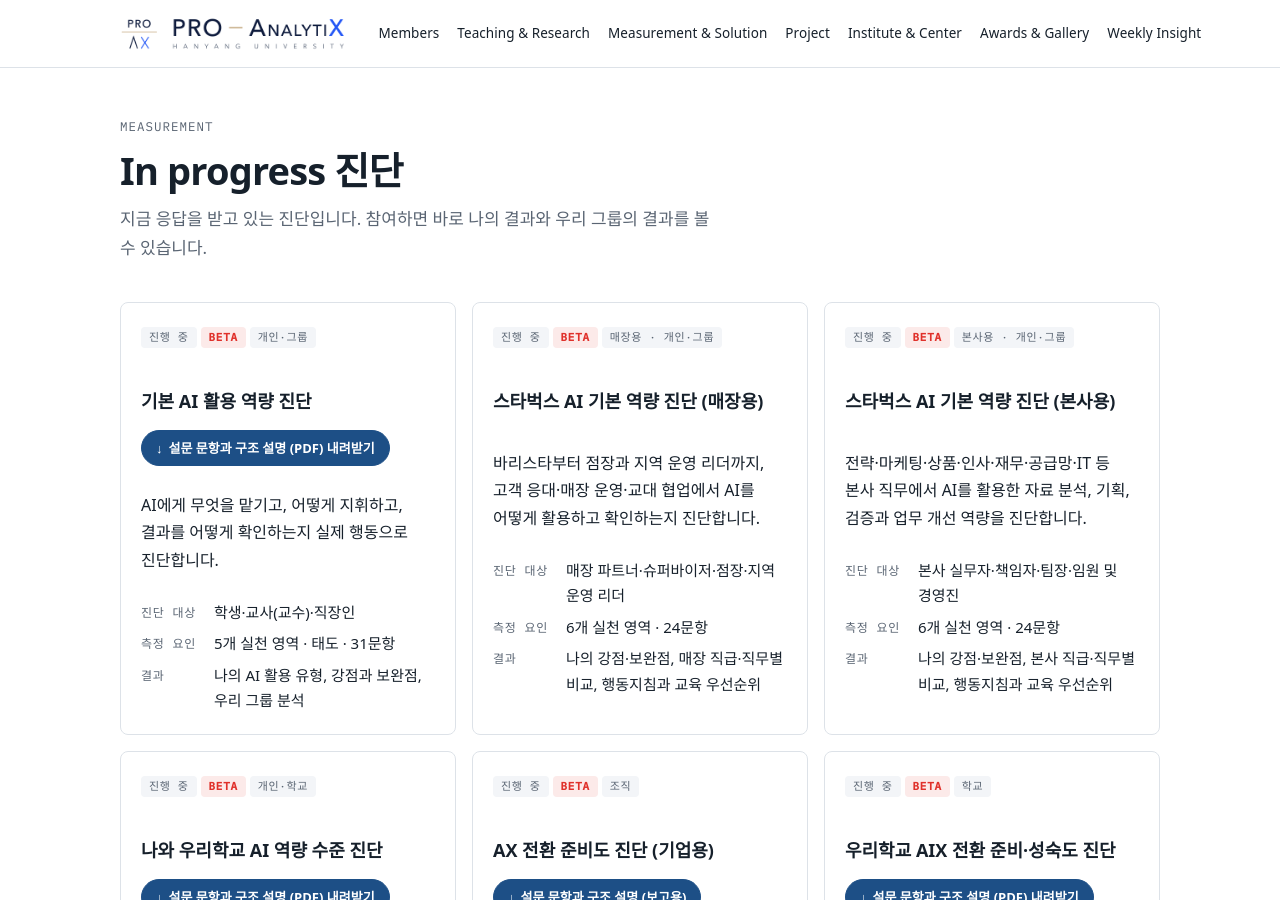
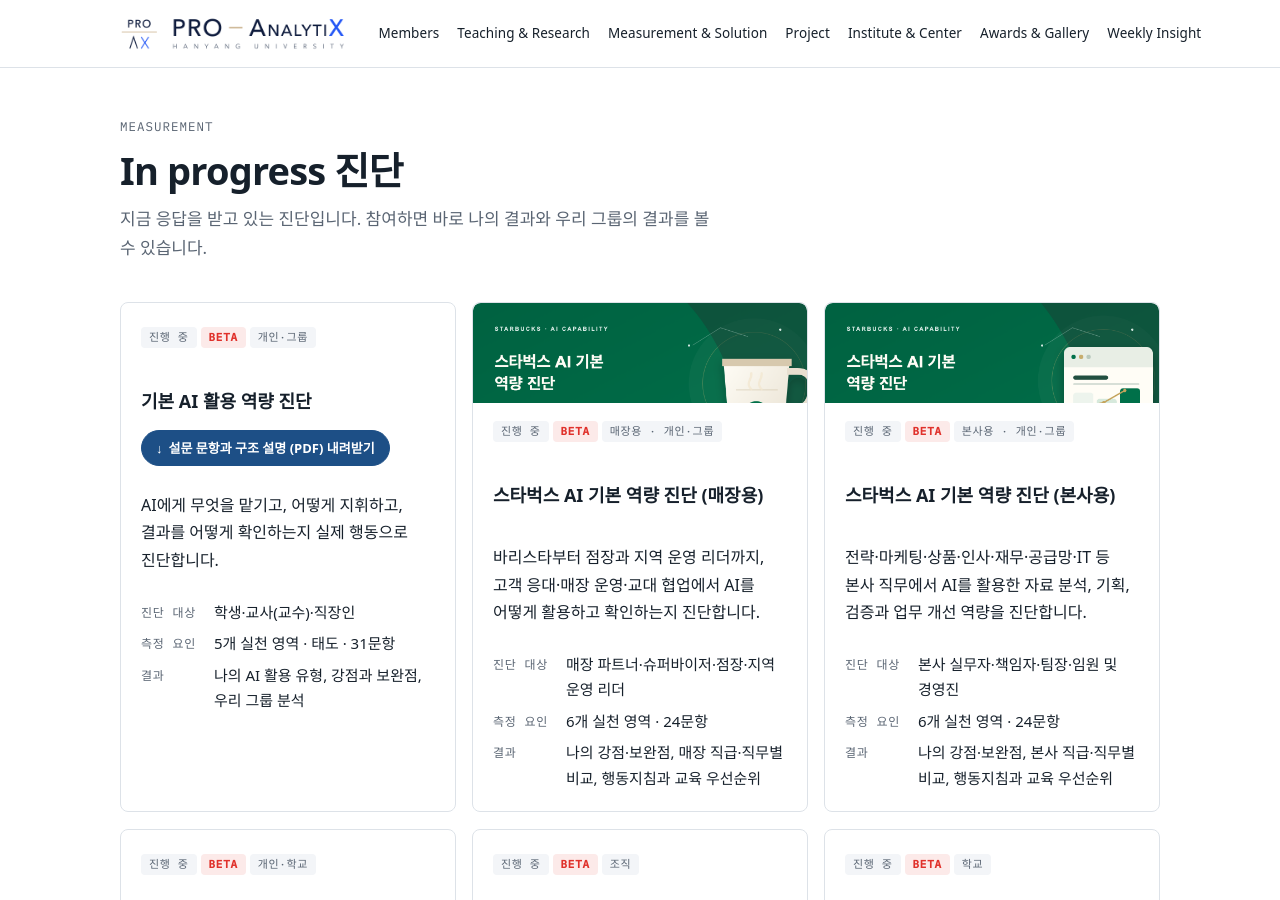
Before and after one commit to drsprolab/drsprolab.github.io, a Jekyll site: the page built from in-progress/index.html, in a window 1280 px wide and 900 px high. Built offline with Jekyll 4.4.1, drawn with Linux system fonts in a browser that asks for light colours; some web fonts are replaced.

Commit message:
Add Starbucks AI diagnosis thumbnails

```diff
--- a/in-progress/index.html
+++ b/in-progress/index.html
@@ -20,6 +20,7 @@
     </dl>
   </div>
   <div class="inst inst--multi">
+    <img class="inst-thumb inst-thumb--compact" src="{{ '/assets/og/in-progress/starbucks-ai-store.png' | relative_url }}" alt="스타벅스 AI 기본 역량 진단 매장용 썸네일" width="1200" height="630" loading="lazy" decoding="async">
     <div class="tags"><span class="badge">진행 중</span><span class="badge beta">BETA</span><span class="badge">매장용 · 개인·그룹</span></div>
     <h3><a class="inst-main" href="{{ '/in-progress/starbucks-ai-store/' | relative_url }}">스타벅스 AI 기본 역량 진단 (매장용)</a></h3>
     <p>바리스타부터 점장과 지역 운영 리더까지, 고객 응대·매장 운영·교대 협업에서 AI를 어떻게 활용하고 확인하는지 진단합니다.</p>
@@ -30,6 +31,7 @@
     </dl>
   </div>
   <div class="inst inst--multi">
+    <img class="inst-thumb inst-thumb--compact" src="{{ '/assets/og/in-progress/starbucks-ai-hq.png' | relative_url }}" alt="스타벅스 AI 기본 역량 진단 본사용 썸네일" width="1200" height="630" loading="lazy" decoding="async">
     <div class="tags"><span class="badge">진행 중</span><span class="badge beta">BETA</span><span class="badge">본사용 · 개인·그룹</span></div>
     <h3><a class="inst-main" href="{{ '/in-progress/starbucks-ai-hq/' | relative_url }}">스타벅스 AI 기본 역량 진단 (본사용)</a></h3>
     <p>전략·마케팅·상품·인사·재무·공급망·IT 등 본사 직무에서 AI를 활용한 자료 분석, 기획, 검증과 업무 개선 역량을 진단합니다.</p>
--- a/in-progress/starbucks-ai-hq/index.html
+++ b/in-progress/starbucks-ai-hq/index.html
@@ -5,6 +5,12 @@
   <meta name="viewport" content="width=device-width, initial-scale=1" />
   <title>스타벅스 AI 기본 역량 진단 (본사용) | PRO AnalytiX Lab</title>
   <meta name="description" content="스타벅스 구성원의 업무 맥락에 맞춘 AI 기본 역량 진단" />
+  <meta property="og:type" content="website" />
+  <meta property="og:title" content="스타벅스 AI 기본 역량 진단 (본사용)" />
+  <meta property="og:description" content="스타벅스 본사 직무와 리더를 위한 AI 기본 역량 진단" />
+  <meta property="og:image" content="https://hrdpro.hanyang.ac.kr/assets/og/in-progress/starbucks-ai-hq.png" />
+  <meta name="twitter:card" content="summary_large_image" />
+  <meta name="twitter:image" content="https://hrdpro.hanyang.ac.kr/assets/og/in-progress/starbucks-ai-hq.png" />
   <style>
     :root{--green:#00704a;--green-dark:#004f39;--ink:#17231f;--muted:#66736e;--line:#dce4df;--cream:#f7f6f2;--mint:#edf6f0;--amber:#c88b29;--red:#b94a47;--shadow:0 18px 60px rgba(19,43,34,.10)}
     *{box-sizing:border-box} body{margin:0;background:#f1f3f1;color:var(--ink);font-family:Inter,"Noto Sans KR",Arial,sans-serif} button{font:inherit;cursor:pointer} a{color:inherit}
--- a/in-progress/starbucks-ai-store/index.html
+++ b/in-progress/starbucks-ai-store/index.html
@@ -5,6 +5,12 @@
   <meta name="viewport" content="width=device-width, initial-scale=1" />
   <title>스타벅스 AI 기본 역량 진단 (매장용) | PRO AnalytiX Lab</title>
   <meta name="description" content="스타벅스 구성원의 업무 맥락에 맞춘 AI 기본 역량 진단" />
+  <meta property="og:type" content="website" />
+  <meta property="og:title" content="스타벅스 AI 기본 역량 진단 (매장용)" />
+  <meta property="og:description" content="매장 파트너와 리더를 위한 스타벅스 AI 기본 역량 진단" />
+  <meta property="og:image" content="https://hrdpro.hanyang.ac.kr/assets/og/in-progress/starbucks-ai-store.png" />
+  <meta name="twitter:card" content="summary_large_image" />
+  <meta name="twitter:image" content="https://hrdpro.hanyang.ac.kr/assets/og/in-progress/starbucks-ai-store.png" />
   <style>
     :root{--green:#00704a;--green-dark:#004f39;--ink:#17231f;--muted:#66736e;--line:#dce4df;--cream:#f7f6f2;--mint:#edf6f0;--amber:#c88b29;--red:#b94a47;--shadow:0 18px 60px rgba(19,43,34,.10)}
     *{box-sizing:border-box} body{margin:0;background:#f1f3f1;color:var(--ink);font-family:Inter,"Noto Sans KR",Arial,sans-serif} button{font:inherit;cursor:pointer} a{color:inherit}
```
Also changed, not shown: assets/og/in-progress/starbucks-ai-hq.png (added), assets/og/in-progress/starbucks-ai-hq.svg (added), assets/og/in-progress/starbucks-ai-store.png (added), assets/og/in-progress/starbucks-ai-store.svg (added).
